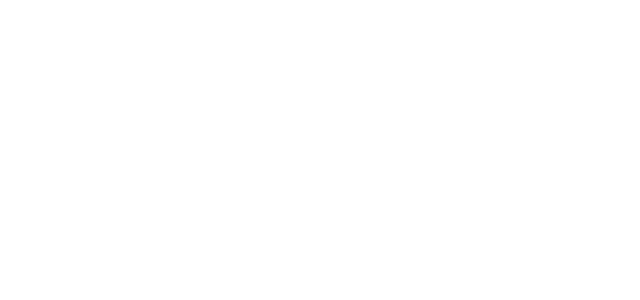
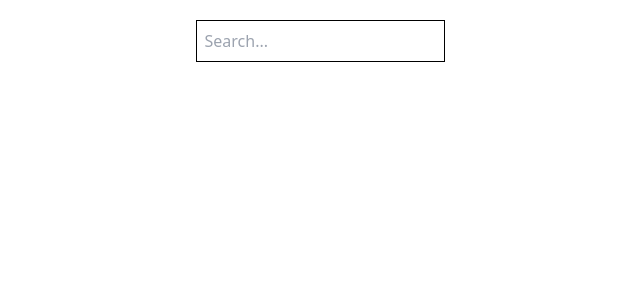
Before and after one commit to hadi-mollataheri/search-filter-app, a React (Create React App) app: page / in a window 1280 px wide. Shown: the top 300 px of the page, without its empty margins (320-960 px from the left). Built offline with nearby package versions, Linux system fonts and the light colour scheme.

Commit message:
Add an input elem in feature/SearchBar and Create primary structure in App.js

```diff
--- a/src/App.css
+++ /dev/null
@@ -1,38 +0,0 @@
-.App {
-  text-align: center;
-}
-
-.App-logo {
-  height: 40vmin;
-  pointer-events: none;
-}
-
-@media (prefers-reduced-motion: no-preference) {
-  .App-logo {
-    animation: App-logo-spin infinite 20s linear;
-  }
-}
-
-.App-header {
-  background-color: #282c34;
-  min-height: 100vh;
-  display: flex;
-  flex-direction: column;
-  align-items: center;
-  justify-content: center;
-  font-size: calc(10px + 2vmin);
-  color: white;
-}
-
-.App-link {
-  color: #61dafb;
-}
-
-@keyframes App-logo-spin {
-  from {
-    transform: rotate(0deg);
-  }
-  to {
-    transform: rotate(360deg);
-  }
-}
--- a/src/App.js
+++ b/src/App.js
@@ -1,9 +1,15 @@
+import SearchBar from './features/SearchBar';
 
 function App() {
   return (
-    <div className="App">
-      <header className="App-header">
+    <div className="text-center">
+      <header>
+        <SearchBar />
       </header>
+
+      <main>
+
+      </main>
     </div>
   );
 }
--- /dev/null
+++ b/src/features/SearchBar.js
@@ -0,0 +1,13 @@
+import React from "react";
+
+function SearchBar() {
+  return (
+    <input
+      type="text"
+      placeholder="Search..."
+      className="border border-black p-2 m-5"
+    />
+  );
+}
+
+export default SearchBar;
```
